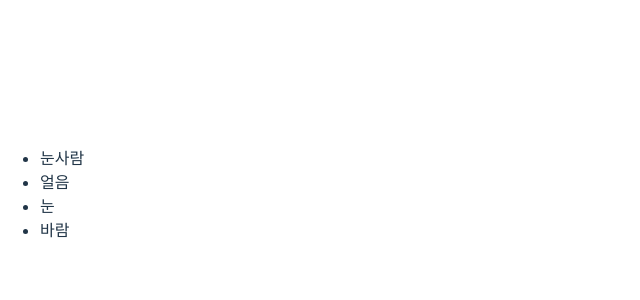
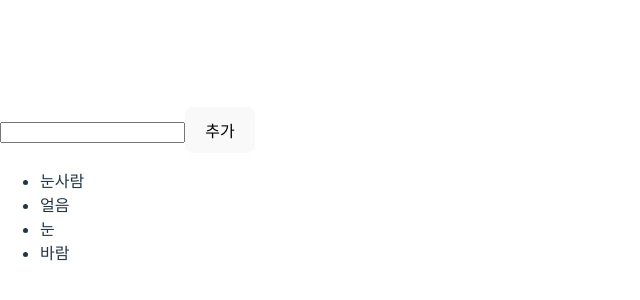
Before and after one commit to ryuji-dev/react-study, a React (Vite) app: page / in a window 1280 px wide. Shown: the part 206-506 px from the top of the page, without its empty margins (0-640 px from the left). Built offline with nearby package versions, Linux system fonts and the light colour scheme.

Commit message:
feat: IterationSample 컴포넌트 추가 1. 데이터 추가 기능 2. 데이터 제거 기능

```diff
--- a/src/IterationSample.jsx
+++ b/src/IterationSample.jsx
@@ -1,15 +1,49 @@
+import { useState } from "react";
+
 const IterationSample = () => {
-  const names = ["눈사람", "얼음", "눈", "바람"];
+  const [names, setNames] = useState([
+    { id: 1, text: "눈사람" },
+    { id: 2, text: "얼음" },
+    { id: 3, text: "눈" },
+    { id: 4, text: "바람" },
+  ]);
+  const [inputText, setInputText] = useState("");
+  const [nextId, setNextId] = useState(5); // 새로운 항목을 추가할 때 사용할 id
+
+  const onChange = (e) => setInputText(e.target.value);
+
   /*
-    const nameList = names.map((name) => <li>{name}</li>);
+    왜 push 함수를 사용하지 않고 concat을 사용할까?
+    push 함수는 기존 배열 자체를 변경해주지만, concat은 새로운 배열을 만들어 주기 때문
+  */
+  const onClick = () => {
+    const nextNames = names.concat({
+      id: nextId,
+      text: inputText,
+    });
 
-    위 코드는 오류가 남
-    이 오류는 map 함수를 사용하여 요소를 생성할 때, 각 요소에 고유한 key 속성을 추가하지 않았기 때문에 발생함
-    React는 리스트의 각 항목을 구별하기 위해 key 속성을 필요함
-    아래는 수정된 코드다.
-  */
-  const nameList = names.map((name, index) => <li key={index}>{name}</li>);
-  return <ul>{nameList}</ul>;
+    setNextId(nextId + 1); // nextId 값에 1을 더함
+    setNames(nextNames); // names 값 업데이트
+    setInputText(""); // inputText를 비움
+  };
+
+  const onRemove = (id) => {
+    const nextNames = names.filter((name) => name.id !== id);
+    setNames(nextNames);
+  };
+
+  const namesList = names.map((name) => (
+    <li key={name.id} onDoubleClick={() => onRemove(name.id)}>
+      {name.text}
+    </li>
+  ));
+  return (
+    <>
+      <input value={inputText} onChange={onChange} />
+      <button onClick={onClick}>추가</button>
+      <ul>{namesList}</ul>
+    </>
+  );
 };
 
 export default IterationSample;
```
